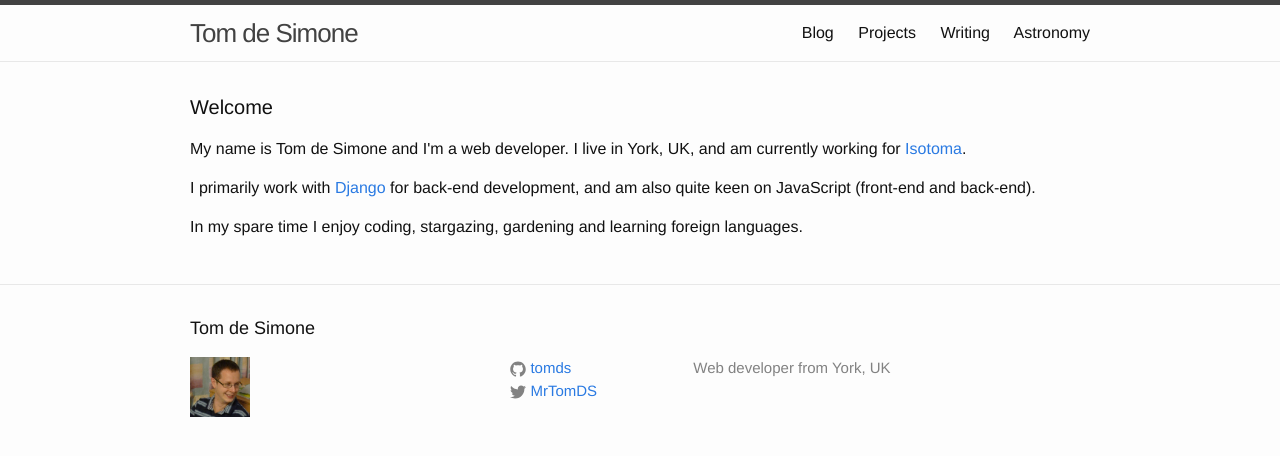
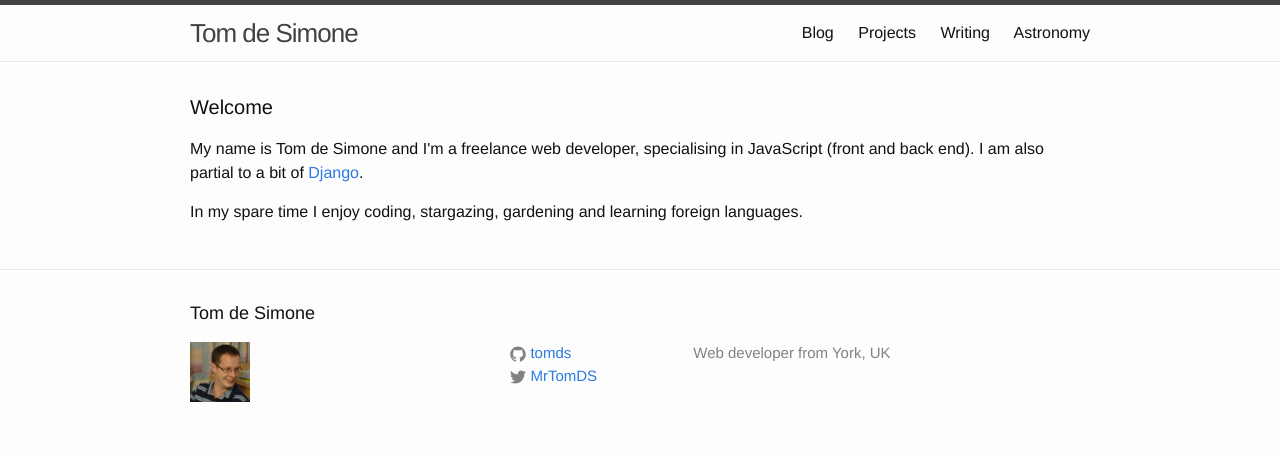
Before and after one commit to tomds/tomds.github.io, a Jekyll site: the page built from index.html, in a window 1280 px wide. Shown: the top 456 px of the page. Built offline with Jekyll 4.4.1, drawn with Linux system fonts in a browser that asks for light colours.

Commit message:
Freelance edition (and HTMLify writing section)

```diff
--- a/_includes/header.html
+++ b/_includes/header.html
@@ -14,7 +14,7 @@
       </a>
 
       <div class="trigger">
-        <a class="page-link" href="/blog.html">Blog</a>
+        <a class="page-link" href="/blog/">Blog</a>
         <a class="page-link" href="/projects/">Projects</a>
         <a class="page-link" href="/writing/">Writing</a>
         <a class="page-link" href="/astronomy/">Astronomy</a>
--- a/blog.html
+++ b/blog.html
@@ -1,6 +1,8 @@
 ---
 layout: default
 ---
+
+<p>See also my writing on my <a href="/writing/">previous employer's blog</a>.</p>
 
 <ul class="post-list">
   {% for post in site.posts %}
--- a/index.html
+++ b/index.html
@@ -7,8 +7,7 @@ layout: default
   <h1 class="page-heading">Welcome</h1>
 
   <div>
-    <p>My name is Tom de Simone and I'm a web developer. I live in York, UK, and am currently working for <a href="http://isotoma.com" target="_blank">Isotoma</a>.</p>
-    <p>I primarily work with <a href="http://djangoproject.com" target="_blank">Django</a> for back-end development, and am also quite keen on JavaScript (front-end and back-end).</p>
+    <p>My name is Tom de Simone and I'm a freelance web developer, specialising in JavaScript (front and back end). I am also partial to a bit of <a href="http://djangoproject.com" target="_blank">Django</a>.</p>
     <p>In my spare time I enjoy coding, stargazing, gardening and learning foreign languages.</p>
   </div>
 
```
Also changed, not shown: writing.html (added, +13 -0 lines), writing.md (deleted, +0 -11 lines).
